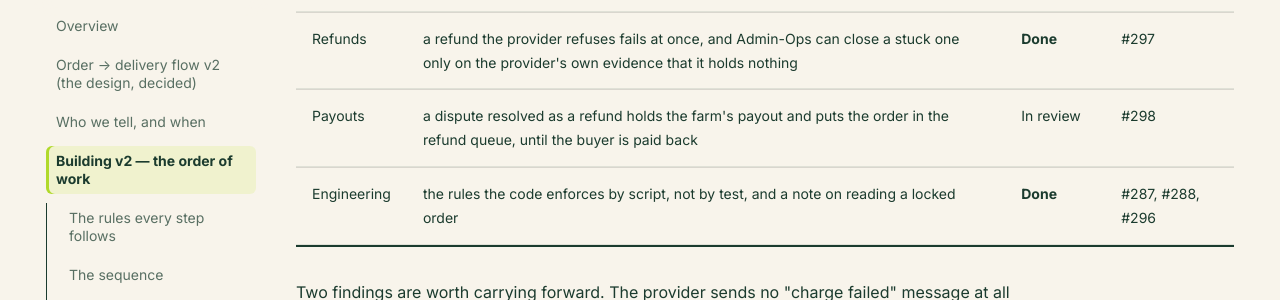
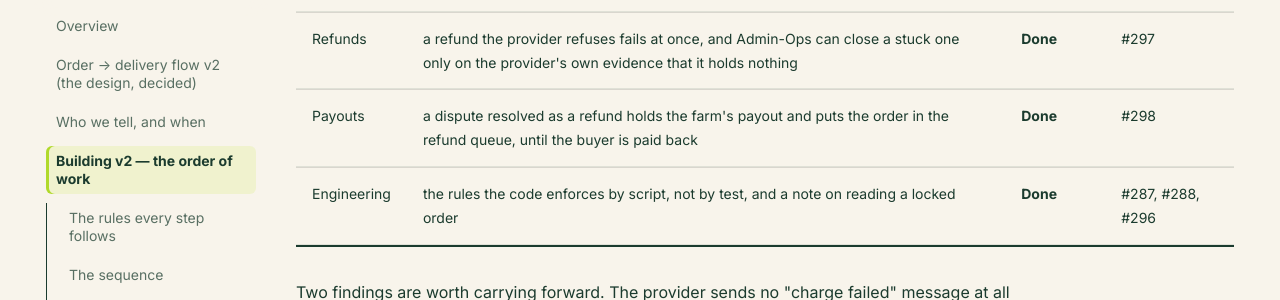
Before and after one commit to cropdoor/cropdoor-almanac, an MkDocs documentation site: the page built from docs/domain/order-delivery-flow-v2-build-order.md, in a window 1280 px wide and 900 px high, scrolled down 9306 px. Shown: the part 153-453 px from the top of the window. Built offline with MkDocs 1.6.1 and Material for MkDocs 9.7.7, drawn with Linux system fonts in a browser that asks for light colours; some web fonts are replaced; comment, search, counter and statistics services are not loaded.

Commit message:
tracker: a refund owed holds the payout is done (#298)

```diff
--- a/docs/domain/order-delivery-flow-v2-build-order.md
+++ b/docs/domain/order-delivery-flow-v2-build-order.md
@@ -121,7 +121,7 @@ Found while building step 3's refunds and while testing against the real payment
 | Webhooks | a failure message the provider never sends is no longer handled, and a failure can only fail a payment still open | **Done** | #294 |
 | Webhooks | provider messages are accepted only from the provider's published addresses | **Done** | #295 |
 | Refunds | a refund the provider refuses fails at once, and Admin-Ops can close a stuck one only on the provider's own evidence that it holds nothing | **Done** | #297 |
-| Payouts | a dispute resolved as a refund holds the farm's payout and puts the order in the refund queue, until the buyer is paid back | In review | #298 |
+| Payouts | a dispute resolved as a refund holds the farm's payout and puts the order in the refund queue, until the buyer is paid back | **Done** | #298 |
 | Engineering | the rules the code enforces by script, not by test, and a note on reading a locked order | **Done** | #287, #288, #296 |
 
 Two findings are worth carrying forward. The provider sends no "charge failed" message at all — a failed card simply leaves the transaction unpaid, and the platform notices by asking. And a payment attempt now says why it did not count, which is what a refund-by-hand needs: the attempt itself names the charge to give back.
```
